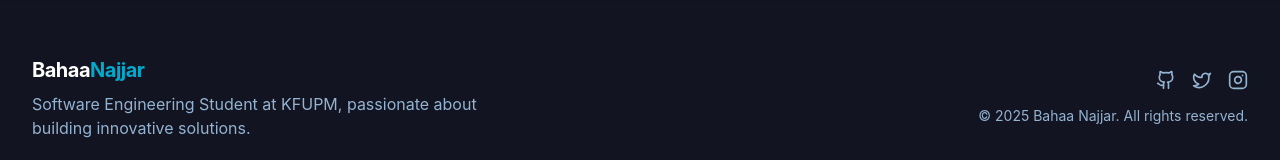
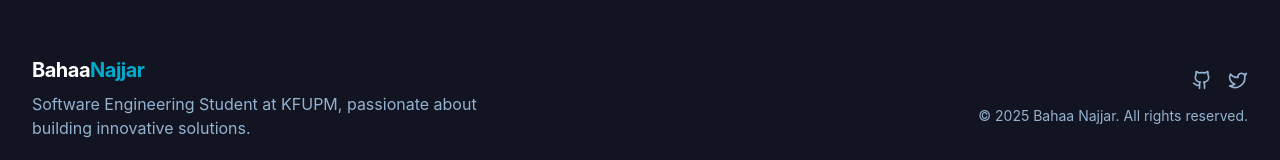
Before and after one commit to 0xffvirus/0xffvirus.github.io, a Next.js app: page / in a window 1280 px wide. Shown: the part 4161-4321 px from the top of the page. Built offline with nearby package versions, Linux system fonts and the light colour scheme.

Commit message:
Update Footer.tsx

```diff
--- a/src/components/portfolio/Footer.tsx
+++ b/src/components/portfolio/Footer.tsx
@@ -37,15 +37,7 @@ export function Footer() {
                 <Twitter className="h-5 w-5" />
                 <span className="sr-only">Twitter</span>
               </a>
-              <a
-                href="https://instagram.com/1zsb"
-                target="_blank"
-                rel="noopener noreferrer"
-                className="text-muted-foreground hover:text-primary transition-colors"
-              >
-                <Instagram className="h-5 w-5" />
-                <span className="sr-only">Instagram</span>
-              </a>
+
             </div>
             <p className="text-sm text-muted-foreground">
               © {currentYear} Bahaa Najjar. All rights reserved.
```
